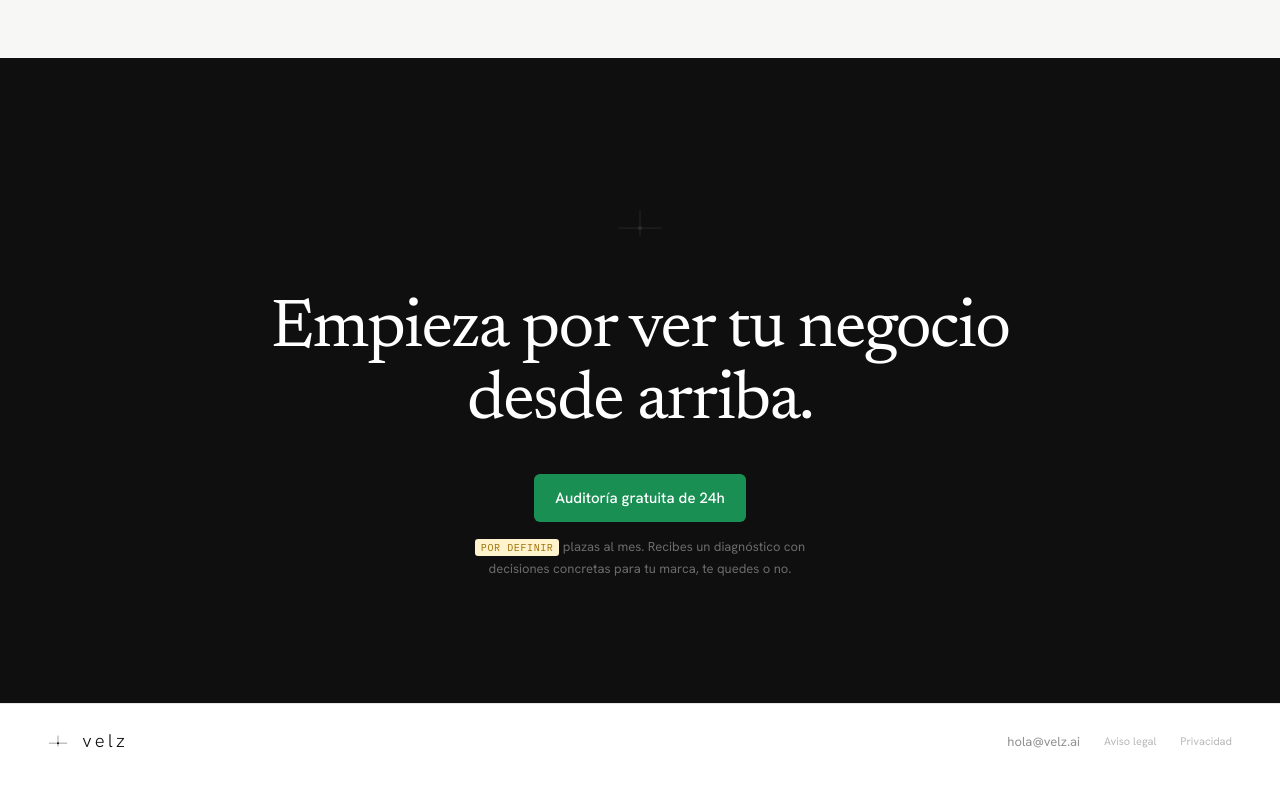
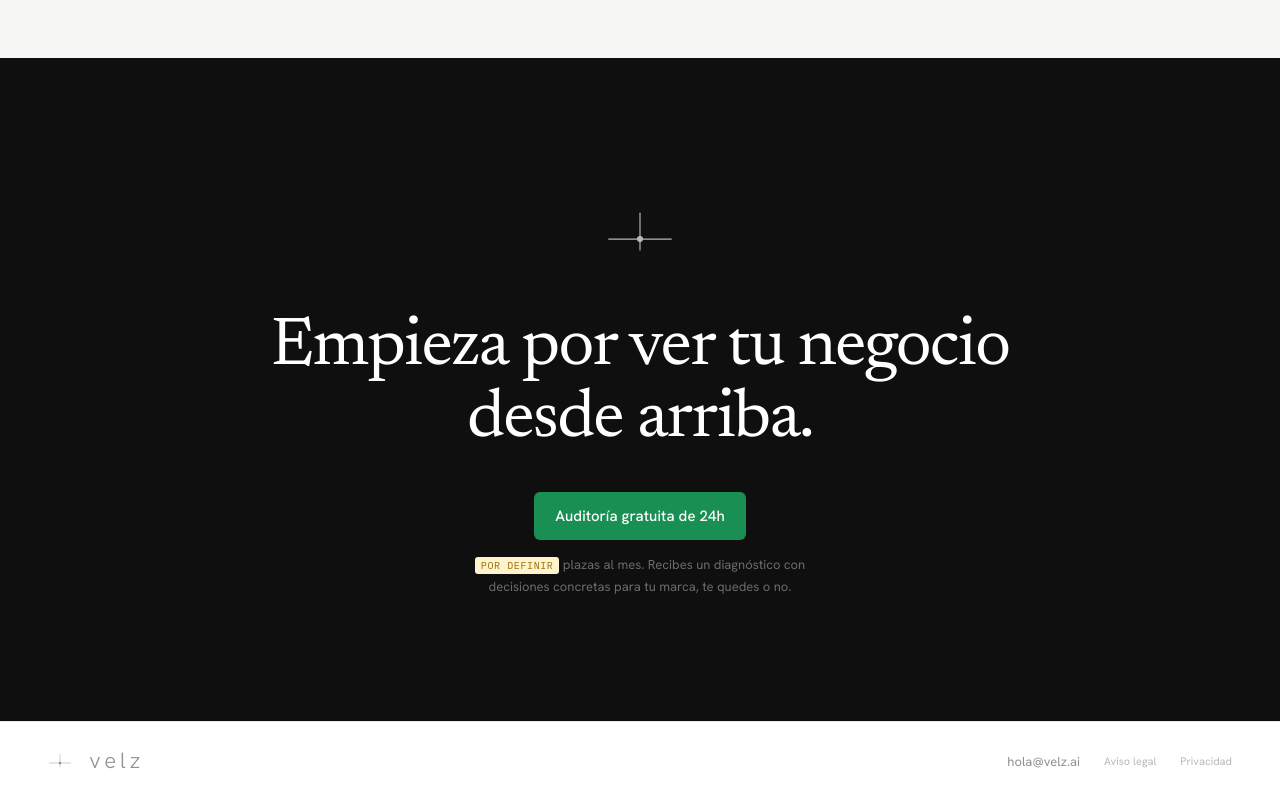
Before and after one commit to ai-forge-solutions/velz-landing-page, a React (Vite) app: page / in a window 1280 px wide. Shown: the part 4656-5456 px from the top of the page. Before the commit the page ends 5435 px from the top, so only its background shows below. Built offline with nearby package versions, Linux system fonts and the light colour scheme.

Commit message:
adjust final cta logo

```diff
--- a/src/App.jsx
+++ b/src/App.jsx
@@ -356,7 +356,7 @@ export default function App() {
 
       <section id="cta">
         <Reveal>
-          <BrandSymbol className="cta-sym" width={48} />
+          <BrandSymbol className="cta-sym" width={72} />
           <h2>
             Empieza por ver tu negocio
             <br />
@@ -385,7 +385,11 @@ export default function App() {
       </section>
 
       <footer>
-        {DsLogo ? <DsLogo size={20} className="footer-logo" /> : <span className="wm footer-wm">velz</span>}
+        {DsLogo ? (
+          <DsLogo size={24} color="var(--ink-400)" className="footer-logo" />
+        ) : (
+          <span className="wm footer-wm">velz</span>
+        )}
         <div className="fr">
           <a href={EMAIL_LINK} className="fe">
             hola@velz.ai
--- a/src/styles.css
+++ b/src/styles.css
@@ -426,7 +426,7 @@ h1 {
 .cta-sym {
   display: block;
   margin: 0 auto 52px;
-  color: var(--ink-700);
+  color: var(--ink-300);
 }
 
 h2 {
```
